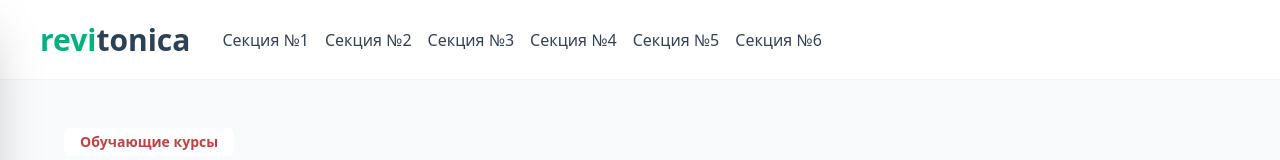
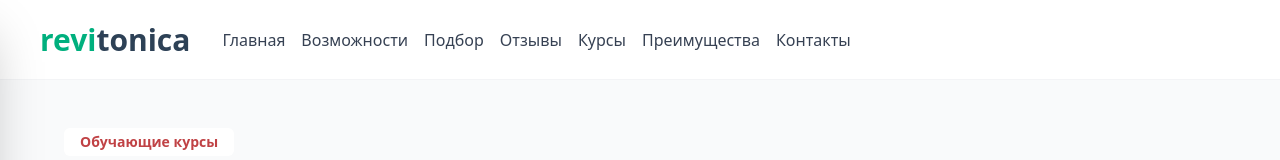
Before and after one commit to Narzul1oevN/Revitonica, a React (Vite) app: page / in a window 1280 px wide. Shown: the top 160 px of the page. Built offline with nearby package versions, Linux system fonts and the light colour scheme.

Commit message:
maybeLastCommit

```diff
--- a/src/App.jsx
+++ b/src/App.jsx
@@ -28,7 +28,7 @@ const App = () => {
       <Section9 otziv="sectionId"/>
       <Secion5 videoCours="videoCoursScrioling" />
       <Section8 secion8Title={"secion-scroll-id8"}/>
-      <Form/>
+      <Form formId={"formIdScrolling"}/>
       <Footer/>
       <ExitVideoPopup/>
 
--- a/src/components/headrComponents/drawer.jsx
+++ b/src/components/headrComponents/drawer.jsx
@@ -70,7 +70,7 @@ const MobileDrawer = ({ isOpen, onClose }) => {
               className="block px-4 py-2 text-[18px] font-medium text-gray-700 hover:bg-gray-100 hover:text-[#2d4156] rounded-lg transition-colors"
               onClick={handleLinkClick} // <-- Изменение
             >
-              Секция №1
+              Главная
             </a>
 
             <a
@@ -78,7 +78,7 @@ const MobileDrawer = ({ isOpen, onClose }) => {
               className="block px-4 py-2 text-[18px] font-medium text-gray-700 hover:bg-gray-100 hover:text-[#2d4156] rounded-lg transition-colors"
               onClick={handleLinkClick} // <-- Изменение
             >
-              Секция №2
+              Возможности
             </a>
 
             <a
@@ -86,7 +86,7 @@ const MobileDrawer = ({ isOpen, onClose }) => {
               className="block px-4 py-2 text-[18px] font-medium text-gray-700 hover:bg-gray-100 hover:text-[#2d4156] rounded-lg transition-colors"
               onClick={handleLinkClick} // <-- Изменение
             >
-              Секция №3
+              Подбор
             </a>
 
             <a
@@ -94,7 +94,7 @@ const MobileDrawer = ({ isOpen, onClose }) => {
               className="block px-4 py-2 text-[18px] font-medium text-gray-700 hover:bg-gray-100 hover:text-[#2d4156] rounded-lg transition-colors"
               onClick={handleLinkClick} // <-- Изменение
             >
-              Секция №4
+              Отзывы
             </a>
 
             <a
@@ -102,7 +102,7 @@ const MobileDrawer = ({ isOpen, onClose }) => {
               className="block px-4 py-2 text-[18px] font-medium text-gray-700 hover:bg-gray-100 hover:text-[#2d4156] rounded-lg transition-colors"
               onClick={handleLinkClick} // <-- Изменение
             >
-              Секция №5
+              Курсы
             </a>
 
             <a
@@ -110,7 +110,15 @@ const MobileDrawer = ({ isOpen, onClose }) => {
               className="block px-4 py-2 text-[18px] font-medium text-gray-700 hover:bg-gray-100 hover:text-[#2d4156] rounded-lg transition-colors"
               onClick={handleLinkClick} // <-- Изменение
             >
-              Секция №6
+              Преимущества
+            </a>
+
+            <a
+              href="#formIdScrolling"
+              className="block px-4 py-2 text-[18px] font-medium text-gray-700 hover:bg-gray-100 hover:text-[#2d4156] rounded-lg transition-colors"
+              onClick={handleLinkClick} // <-- Изменение
+            >
+              Контакты
             </a>
           </div>
         </div>
@@ -170,38 +178,45 @@ const Header = () => {
               href="#secion-scroll-id"
               className="text-gray-700 hover:text-[#2d4156] transition-colors text-base font-medium"
             >
-              Секция №1
+              Главная
             </a>
             <a
               href="#secion-scroll-id2"
               className="text-gray-700 hover:text-[#2d4156] transition-colors text-base font-medium"
             >
-              Секция №2
+              Возможности
             </a>
             <a
               href="#secion-scroll-id4"
               className="text-gray-700 hover:text-[#2d4156] transition-colors text-base font-medium"
             >
-              Секция №3
+              Подбор
             </a>
             <a
               href="#sectionId"
               className="text-gray-700 hover:text-[#2d4156] transition-colors text-base font-medium"
             >
-              Секция №4
+              Отзывы
             </a>
             <a
               href="#videoCoursScrioling"
               className="text-gray-700 hover:text-[#2d4156] transition-colors text-base font-medium"
             >
-              Секция №5
+              Курсы
             </a>
 
             <a
               href="#secion-scroll-id8"
               className="text-gray-700 hover:text-[#2d4156] transition-colors text-base font-medium"
             >
-              Секция №6
+              Преимущества
+            </a>
+
+            <a
+              href="#formIdScrolling"
+              className="text-gray-700 hover:text-[#2d4156] transition-colors text-base font-medium"
+            >
+              Контакты
             </a>
           </div>
         </div>
--- a/src/secions/footer.jsx
+++ b/src/secions/footer.jsx
@@ -10,12 +10,13 @@ const footerData = {
     {
       title: 'Обучение',
       links: [
-        { label: 'Секция №1', href: '#secion-scroll-id' },
-        { label: 'Секция №2', href: '#secion-scroll-id2' },
-        { label: 'Секция №3', href: '#secion-scroll-id4' },
-        { label: 'Секция №4', href: '#sectionId' },
-        { label: 'Секция №5', href: '#videoCoursScrioling' },
-        { label: 'Секция №6', href: '#secion-scroll-id8' },
+        { label: 'Главная', href: '#secion-scroll-id' },
+        { label: 'Возможности', href: '#secion-scroll-id2' },
+        { label: 'Подбор', href: '#secion-scroll-id4' },
+        { label: 'Отзывы', href: '#sectionId' },
+        { label: 'Курсы', href: '#videoCoursScrioling' },
+        { label: 'Преимущества', href: '#secion-scroll-id8' },
+        { label: 'Контакты', href: '#formIdScrolling' },
       ],
     },
     // Тут могли бы быть другие секции: 'Документы', 'Ревитоника', если бы они были в исходных данных
--- a/src/secions/secion8.jsx
+++ b/src/secions/secion8.jsx
@@ -123,10 +123,10 @@ const BenefitCard = ({ data }) => {
 };
 
 // Главный компонент
-const Section8 = () => {
+const Section8 = ({secion8Title}) => {
   return (
     // Общий контейнер секции с легким серым фоном
-    <section className="py-12 md:py-20 bg-slate-50 font-sans">
+    <section id={secion8Title} className="py-12 md:py-20 bg-slate-50 font-sans">
       <div className="max-w-7xl mx-auto px-4 sm:px-6 lg:px-8">
         <h2 className="text-4xl font-extrabold text-[#0b1a3d] text-start mb-10 md:mb-16">
           Наши преимущества:
```
Also changed, not shown: src/components/bodyComponents/form.jsx (+138 -10 lines), src/secions/secion2.jsx (+53 -19 lines).
